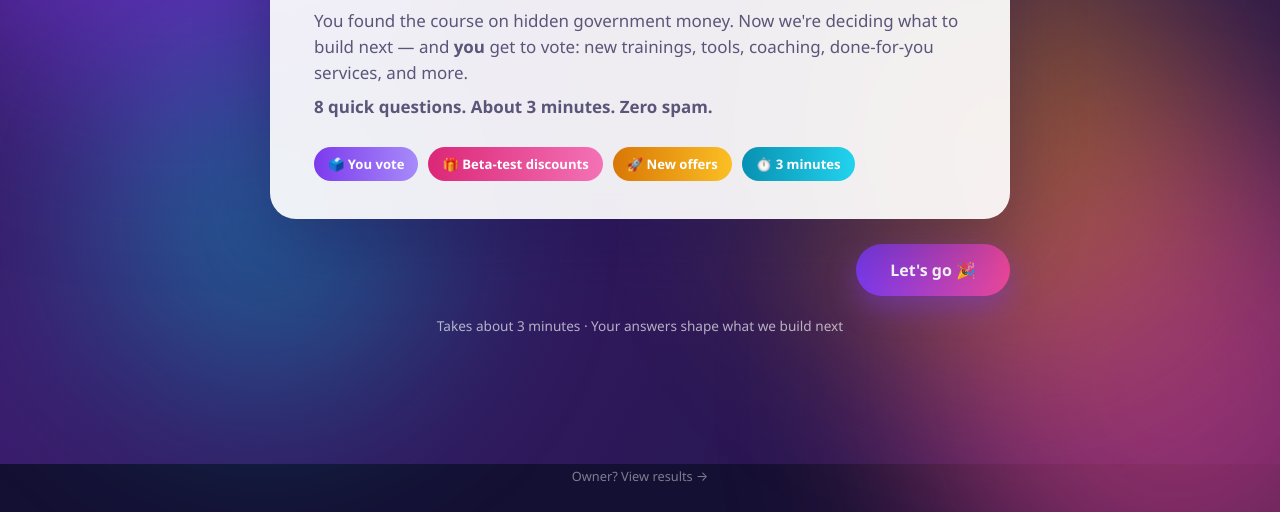
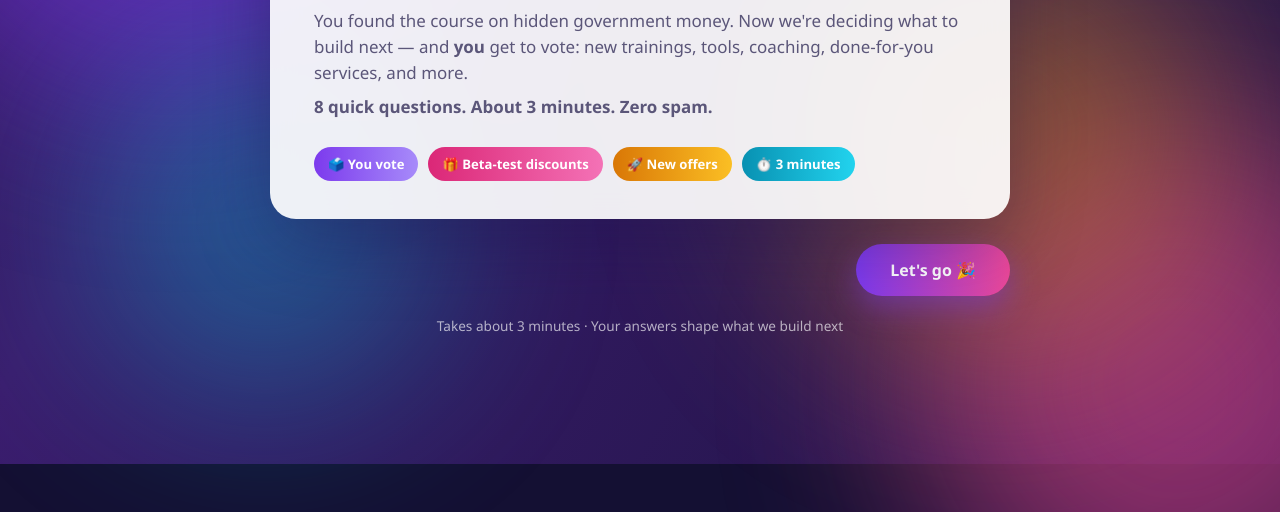
Before and after one commit to r1ee/r1ee.github.io, a plain HTML site: page survey/index.html in a window 1280 px wide. Shown: the part 336-848 px from the top of the page. After the commit the page ends 800 px from the top, so only its background shows below. Drawn offline with Linux system fonts and the light colour scheme.

Commit message:
Remove owner-results footer link from survey page

```diff
--- a/survey/index.html
+++ b/survey/index.html
@@ -69,10 +69,6 @@
     </section>
   </main>
 
-  <footer class="site-footer">
-    <a href="#admin" class="footer-link">Owner? View results &rarr;</a>
-  </footer>
-
   <canvas id="confetti" aria-hidden="true"></canvas>
   <script src="app.js"></script>
 </body>
```
